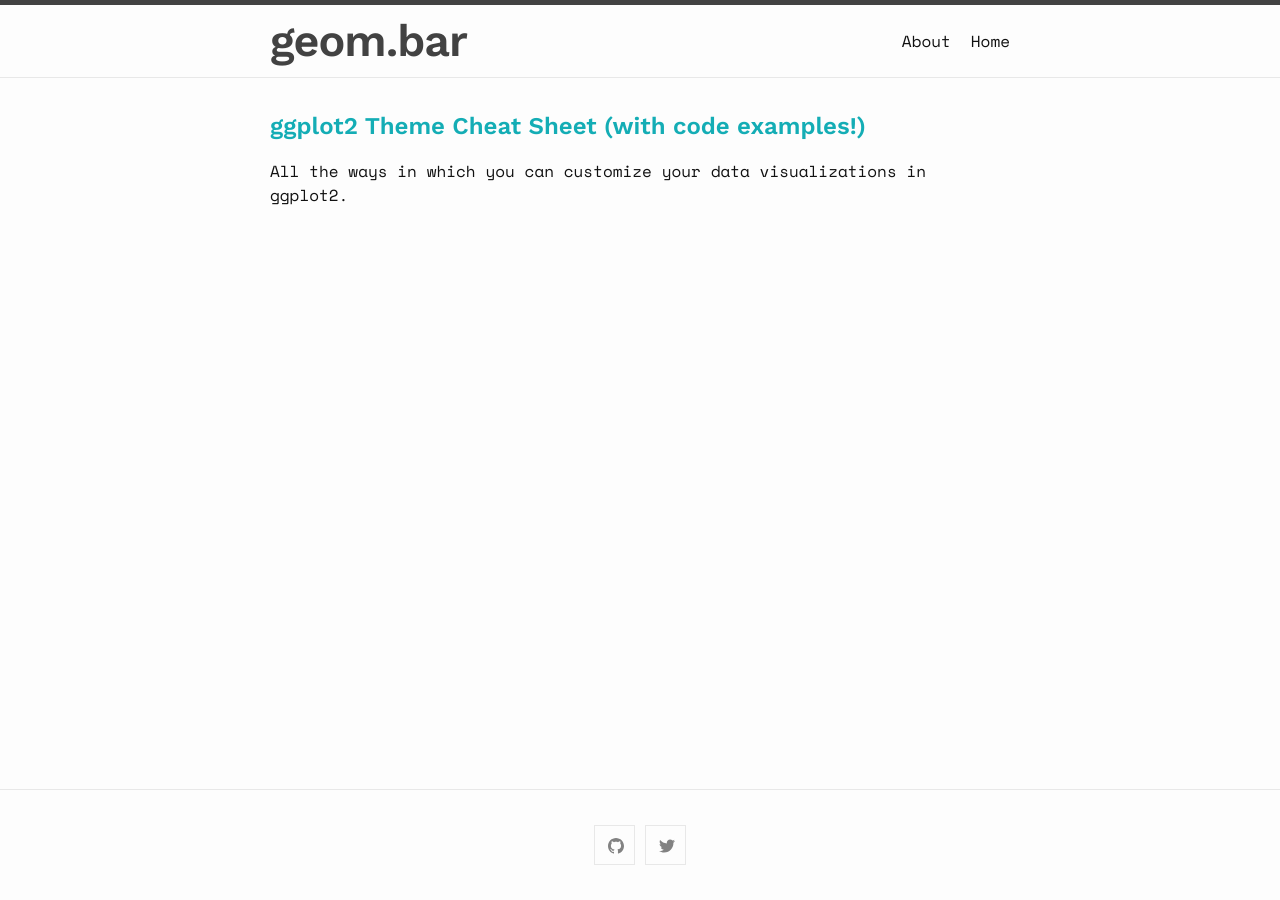
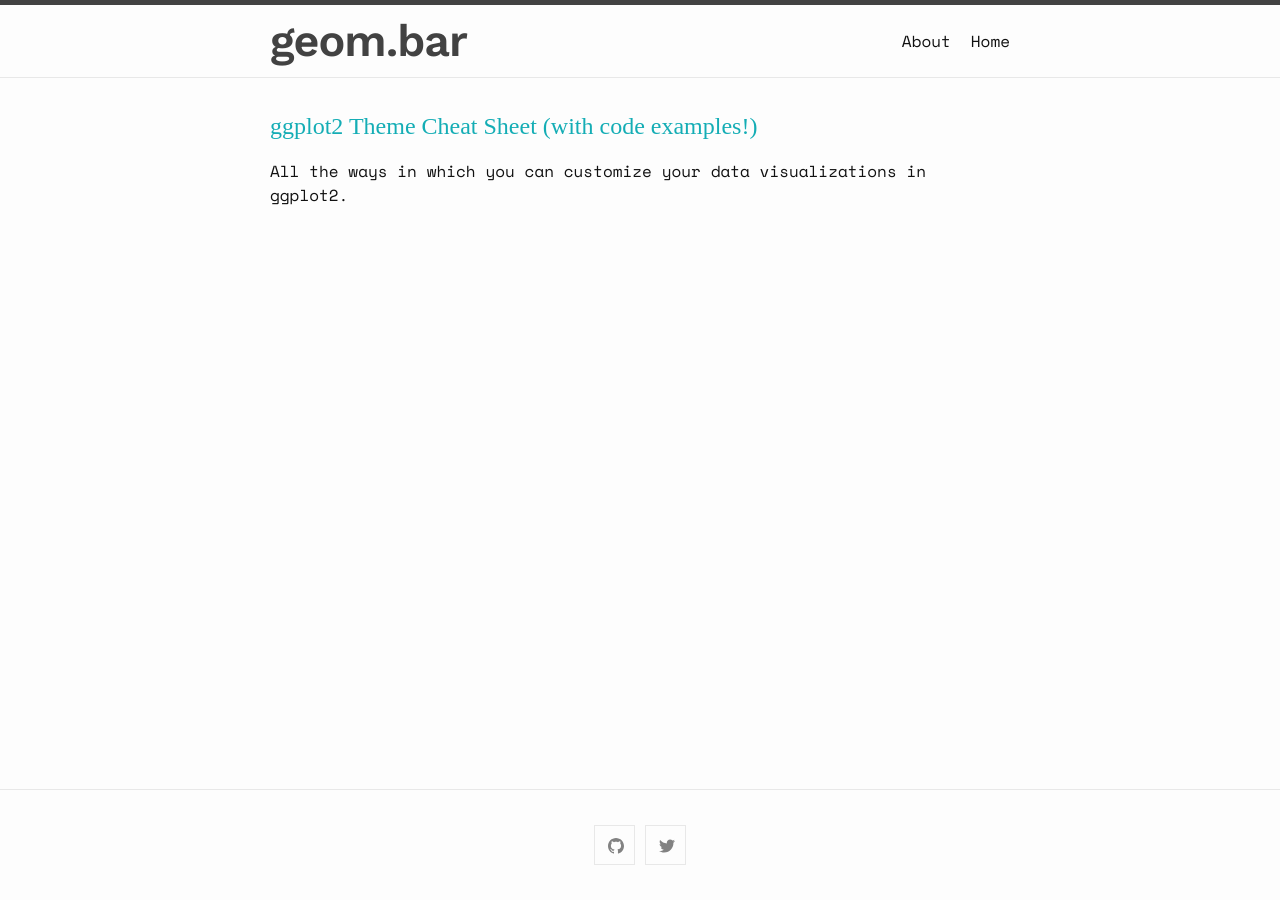
Before and after one commit to ziemek-bucko/blog, a Jekyll site: the page built from index.markdown, in a window 1280 px wide. Built offline with Jekyll 4.4.1, drawn with Linux system fonts in a browser that asks for light colours.

Commit message:
Update _base.scss

```diff
--- a/_sass/minima/_base.scss
+++ b/_sass/minima/_base.scss
@@ -96,7 +96,7 @@ li {
  * Headings
  */
 h1, h2, h3, h4, h5, h6 {
-  font-family: 'Work Sans', sans-serif;
+  font-family: $header-font-family;
   font-weight: $base-font-weight;
 }
 
```
